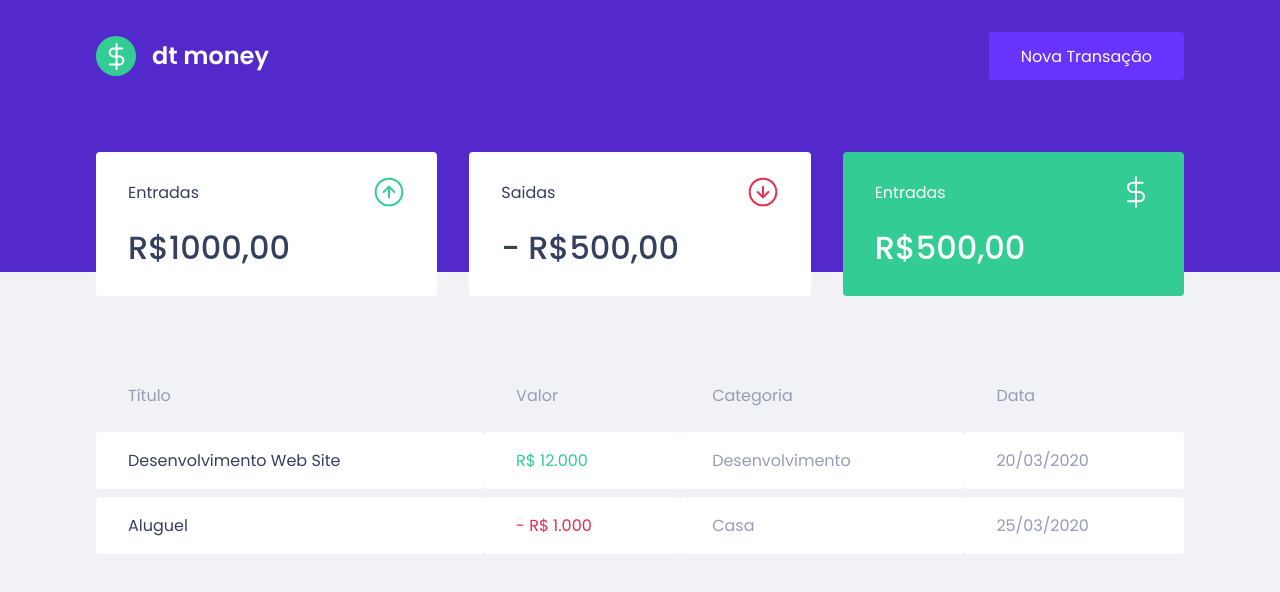
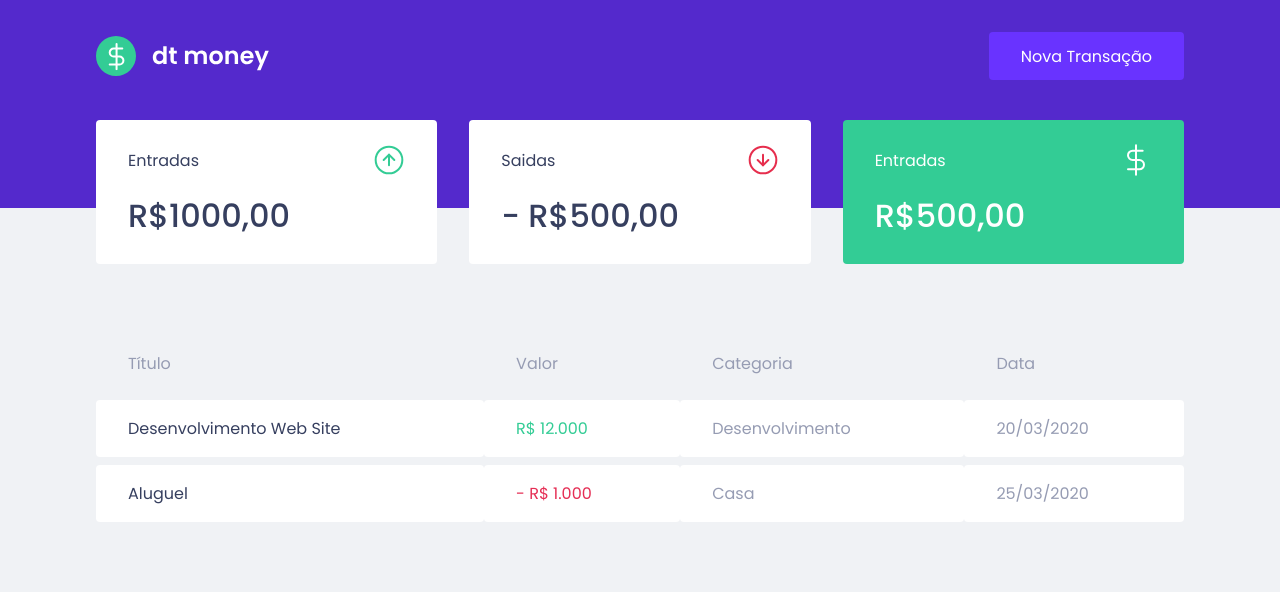
Before and after one commit to nittosantos/dtmoneyrocketseat, a React (Create React App) app: page / in a window 1280 px wide. Shown: the top 592 px of the page. Built offline with nearby package versions, Linux system fonts and the light colour scheme.

Commit message:
ajustando algumas posições

```diff
--- a/src/components/Header/styles.ts
+++ b/src/components/Header/styles.ts
@@ -8,7 +8,7 @@ export const Content = styled.div`
   max-width: 1120px;
   margin: 0 auto;
 
-  padding: 2rem 1rem 12rem;
+  padding: 2rem 1rem 8rem;
   display: flex;
   align-items: center;
   justify-content: space-between;
--- a/src/components/Summary/styles.ts
+++ b/src/components/Summary/styles.ts
@@ -4,7 +4,7 @@ export const Container = styled.div`
   display: grid;
   grid-template-columns: repeat(3, 1fr);
   gap: 2rem;
-  margin-top: -10rem;
+  margin-top: -8rem;
 
   div {
     background: var(--shape);
```
